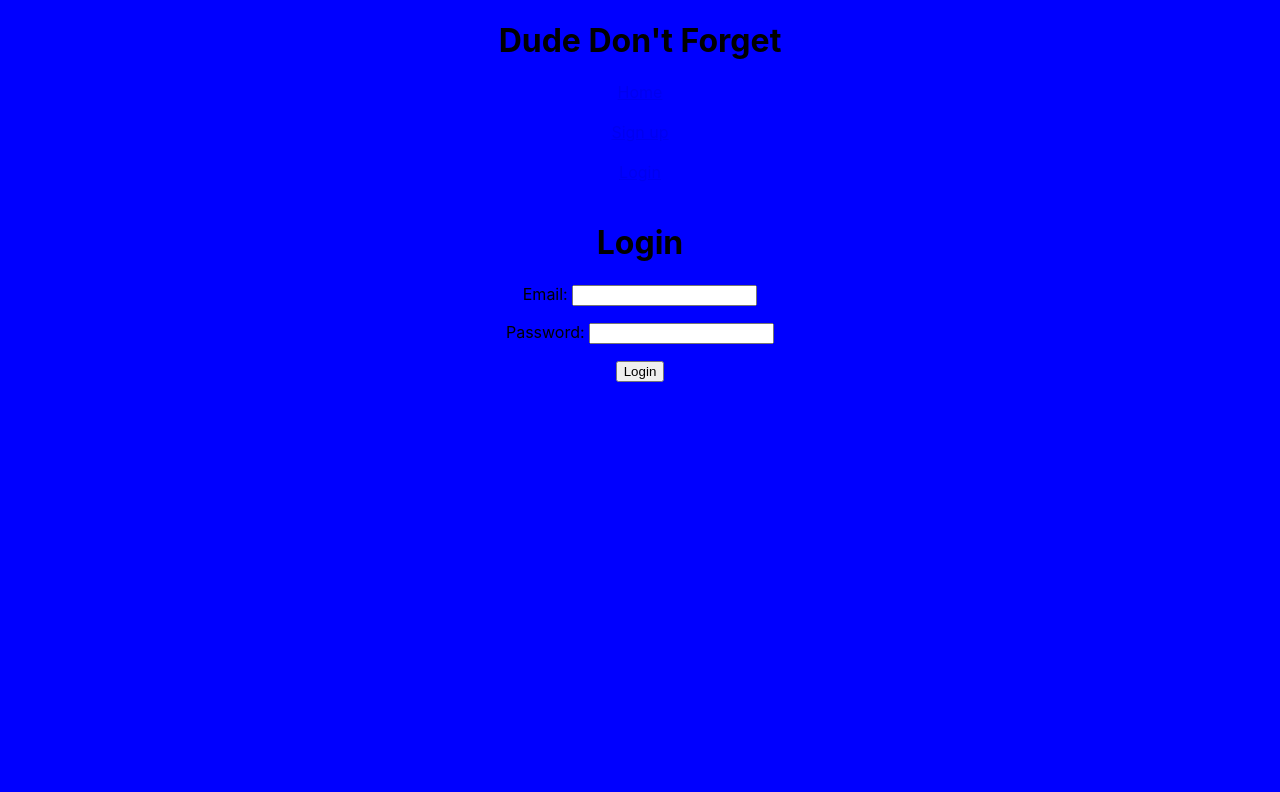
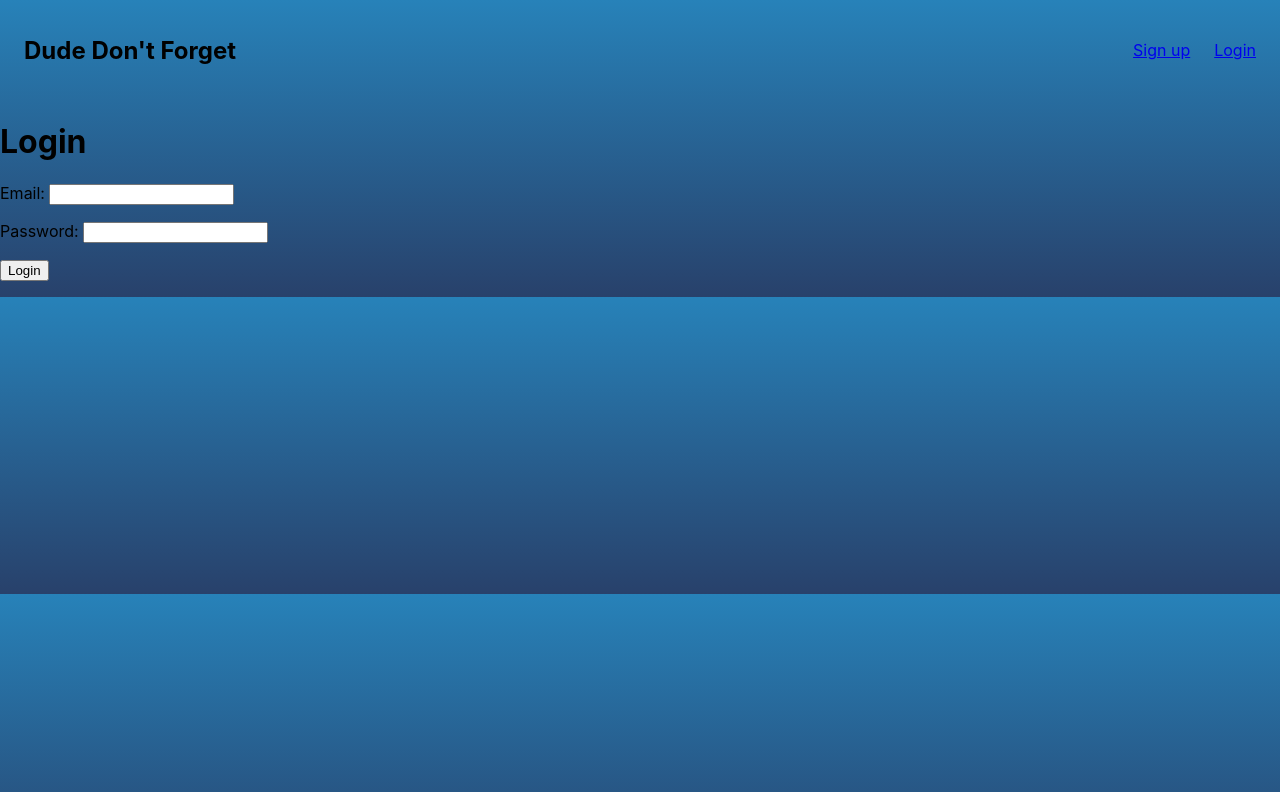
Before and after one commit to designdegenerate/dude-dont-forget, a React (Create React App) app: page /login in a window 1280 px wide. Shown: the top 792 px of the page. Built offline with nearby package versions, Linux system fonts and the light colour scheme; no server answers.

Commit message:
fix:create navbar

```diff
--- a/src/App.css
+++ b/src/App.css
@@ -1,38 +1,3 @@
-.App {
-  text-align: center;
+.appNav{
+
 }
-
-.App-logo {
-  height: 40vmin;
-  pointer-events: none;
-}
-
-@media (prefers-reduced-motion: no-preference) {
-  .App-logo {
-    animation: App-logo-spin infinite 20s linear;
-  }
-}
-
-.App-header {
-  background-color: #282c34;
-  min-height: 100vh;
-  display: flex;
-  flex-direction: column;
-  align-items: center;
-  justify-content: center;
-  font-size: calc(10px + 2vmin);
-  color: white;
-}
-
-.App-link {
-  color: #61dafb;
-}
-
-@keyframes App-logo-spin {
-  from {
-    transform: rotate(0deg);
-  }
-  to {
-    transform: rotate(360deg);
-  }
-}
--- a/src/App.js
+++ b/src/App.js
@@ -2,7 +2,7 @@ import "./App.css";
 import { Routes, Route } from "react-router-dom";
 import { NavLink } from "react-router-dom";
 import { useDispatch, useSelector } from "react-redux";
-import { useEffect} from "react";
+import { useEffect } from "react";
 import HomePage from "./pages/HomePage";
 import MessageBox from "./components/MessageBox";
 import Login from "./pages/Login/Login";
@@ -10,6 +10,7 @@ import { logOut } from "./store/user/slice";
 import { selectToken } from "./store/user/selectors";
 import SignUp from "./pages/SignUp/SignUp";
 import { getUserWithStoredToken } from "./store/user/actions";
+import NavBar from "./components/NavBar";
 
 function App() {
   const dispatch = useDispatch();
@@ -20,34 +21,14 @@ function App() {
     dispatch(getUserWithStoredToken());
   }, [dispatch]);
 
-
   return (
     <div className="App">
       <MessageBox />
-      <h1>Dude Don't Forget</h1>
-      <div className="AppNav">
-        <NavLink to="/home">Home</NavLink>
-        <br />
-        <br />
-        {!token ? (
-          <div>
-            <NavLink to="/signup">Sign up</NavLink>
-            <br />
-            <br />
-            <NavLink to="/login">Login</NavLink>
-            <br />
-            <br />
-          </div>
-        ) : (
-          <button onClick={() => dispatch(logOut())}>Logout</button>
-        )}
-      </div>
+      <NavBar />
       <Routes>
-
         <Route exact path="/home" element={<HomePage />} />
         <Route path="/login" element={<Login />} />
         <Route path="/signup" element={<SignUp />} />
-
       </Routes>
     </div>
   );
--- a/src/components/NavBar/index.js
+++ b/src/components/NavBar/index.js
@@ -1,12 +1,36 @@
-import Navbar from "react-bootstrap/Navbar";
-import Container from "react-bootstrap/Container";
+import { Link } from "react-router-dom";
+import { useDispatch, useSelector } from "react-redux";
+import { useEffect } from "react";
+
+import { logOut } from "../../store/user/slice";
+import { selectToken } from "../../store/user/selectors";
+import { getUserWithStoredToken } from "../../store/user/actions";
+
+import "./styles.css";
 
 export default function NavBar() {
+  const dispatch = useDispatch();
+
+  const token = useSelector(selectToken);
+
+  useEffect(() => {
+    dispatch(getUserWithStoredToken());
+  }, [dispatch]);
+
   return (
-    <div>
-      <Navbar collapseOnSelect expand="lg" bg="dark" variant="dark">
-        <Container></Container>
-      </Navbar>
-    </div>
+    <nav>
+      <h1>Dude Don't Forget</h1>
+      {!token ? (
+        <div>
+          <Link to="/signup">Sign up</Link>
+          <Link to="/login">Login</Link>
+        </div>
+      ) : (
+        <div>
+          <Link to="/home">Home</Link>
+          <button onClick={() => dispatch(logOut())}>Logout</button>
+        </div>
+      )}
+    </nav>
   );
 }
--- /dev/null
+++ b/src/components/NavBar/styles.css
@@ -0,0 +1,12 @@
+nav{
+    display: flex;
+    flex-direction: row;
+    justify-content: space-between;
+    padding: 16px 24px;
+    align-items: center;
+}
+
+nav > div{
+    display: flex;
+    gap: 24px;
+}
--- a/src/index.css
+++ b/src/index.css
@@ -11,7 +11,7 @@ body {
     sans-serif;
   -webkit-font-smoothing: antialiased;
   -moz-osx-font-smoothing: grayscale;
-  background-color: blue;
+  background: linear-gradient(0deg, #28416B 0%, #2782B9 100%);
 }
 
 code {
--- a/src/store/user/slice.js
+++ b/src/store/user/slice.js
@@ -3,6 +3,8 @@ import { createSlice } from "@reduxjs/toolkit";
 const initialState = {
   token: localStorage.getItem("token"),
   profile: null,
+  namesSelection: 0, // names is
+  isEvent: true,
 };
 
 export const userSlice = createSlice({
@@ -22,6 +24,7 @@ export const userSlice = createSlice({
     tokenStillValid: (state, action) => {
       state.profile = action.payload.user;
     },
+    getSelection: (state, action) => {},
   },
 });
 
```
